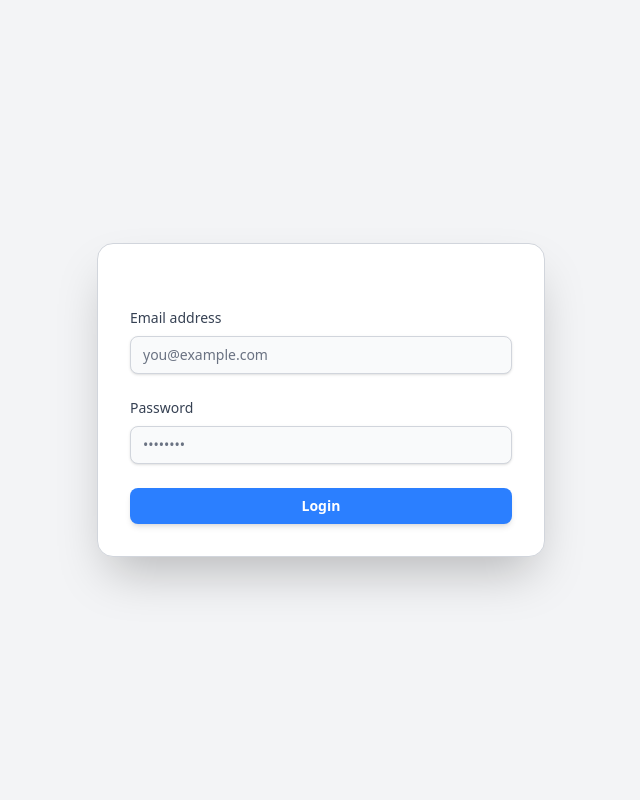
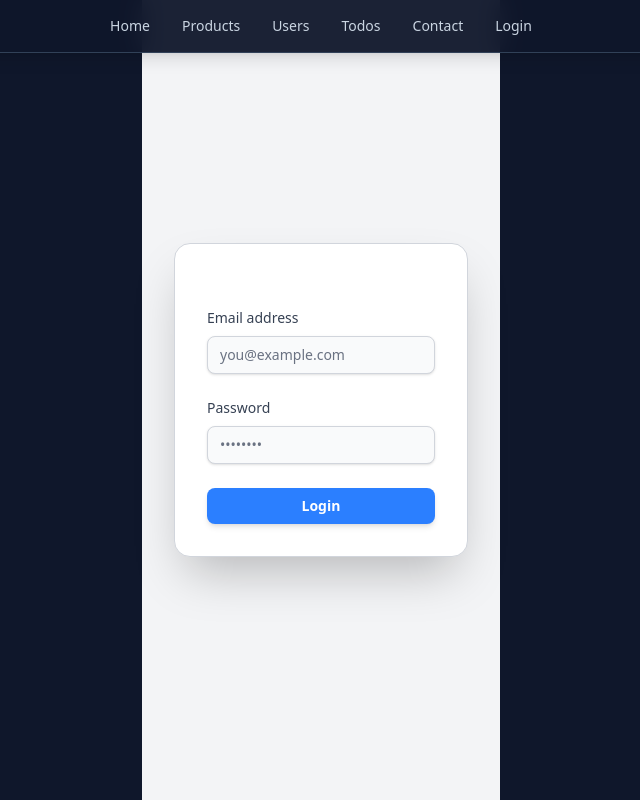
Before and after one commit to sleem6756/day1-Next.js, a Next.js app: page /login in a window 1280 px wide. Shown: the whole page, without its empty margins (319-959 px from the left). Built offline with nearby package versions, Linux system fonts and the light colour scheme.

Commit message:
Fix hydration error by converting root layout to server component and improving auth layout styling

```diff
--- a/app/(auth)/layout.js
+++ b/app/(auth)/layout.js
@@ -4,5 +4,9 @@ export const metadata = {
 };
 
 export default function AuthLayout({ children }) {
-  return <>{children}</>;
+  return (
+    <div className="min-h-screen bg-slate-900 flex items-center justify-center">
+      {children}
+    </div>
+  );
 }
--- a/app/layout.js
+++ b/app/layout.js
@@ -1,8 +1,6 @@
-"use client";
 import { Geist, Geist_Mono } from "next/font/google";
 import "./globals.css";
 import NavBar from "@/components/Navbar";
-import { usePathname } from "next/navigation";
 
 const geistSans = Geist({
   variable: "--font-geist-sans",
@@ -14,24 +12,19 @@ const geistMono = Geist_Mono({
   subsets: ["latin"],
 });
 
-// export const metadata = {
-//   title: "Create Next App",
-//   description: "Generated by create next app",
-// };
+export const metadata = {
+  title: "Next.js App",
+  description: "Generated by create next app",
+};
 
 export default function RootLayout({ children }) {
-
-  const pathname = usePathname()
-
-
   return (
     <html lang="en">
       <body
         className={`${geistSans.variable} ${geistMono.variable} antialiased`}
       >
-
-        {pathname!="/login" && <NavBar />}
-  {children}
+        <NavBar />
+        {children}
       </body>
     </html>
   );
```
